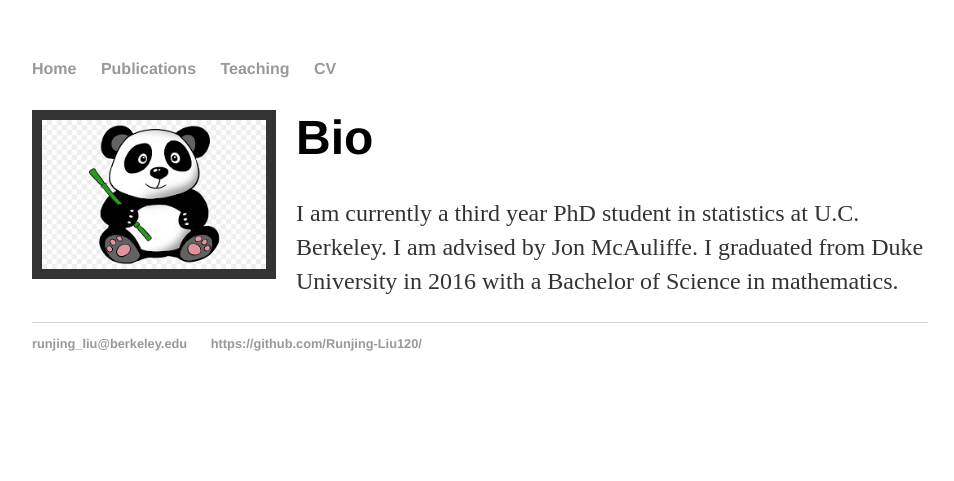
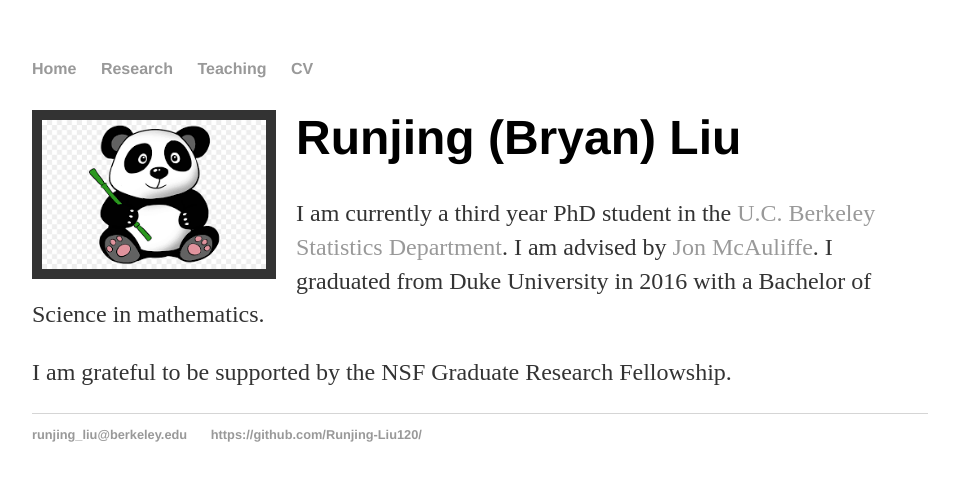
Before and after one commit to Runjing-Liu120/RunjingLiu.github.io, a Jekyll site: the page built from index.md, in a window 1280 px wide. Shown: the top 481 px of the page, without its empty margins (160-1114 px from the left). Built offline with Jekyll 4.4.1, drawn with Linux system fonts in a browser that asks for light colours.

Commit message:
research page

```diff
--- a/_layouts/default.html
+++ b/_layouts/default.html
@@ -9,9 +9,9 @@
 			<nav>
 	    		<ul>
 	        		<li><a href="/">Home</a></li>
-		        	<li><a href="/publications">Publications</a></li>
-	        		<li><a href="/teaching">Teaching</a></li>
-	        		<li><a href="/cv">CV</a></li>
+		        	<li><a href="/Research">Research</a></li>
+	        		<li><a href="/Teaching">Teaching</a></li>
+	        		<li><a href="/CV">CV</a></li>
 	    		</ul>
 			</nav>
 			<div class="container">
--- a/index.md
+++ b/index.md
@@ -1,8 +1,11 @@
 ---
 layout: default
-title: Bryan Liu
+title: Runjing (Bryan) Liu
 ---
 <img src="images/panda.png" style="width:25%; border:10px solid; margin-right: 20px" align="left">
 
-# Bio
-I am currently a third year PhD student in statistics at U.C. Berkeley. I am advised by Jon McAuliffe. I graduated from Duke University in 2016 with a Bachelor of Science in mathematics.
+# Runjing (Bryan) Liu
+
+I am currently a third year PhD student in the [U.C. Berkeley Statistics Department](https://statistics.berkeley.edu/). I am advised by [Jon McAuliffe](https://statistics.berkeley.edu/people/jon-mcauliffe-0). I graduated from Duke University in 2016 with a Bachelor of Science in mathematics.
+
+I am grateful to be supported by the NSF Graduate Research Fellowship.
```
Also changed, not shown: Research.md (added, +21 -0 lines), 2 other files.
